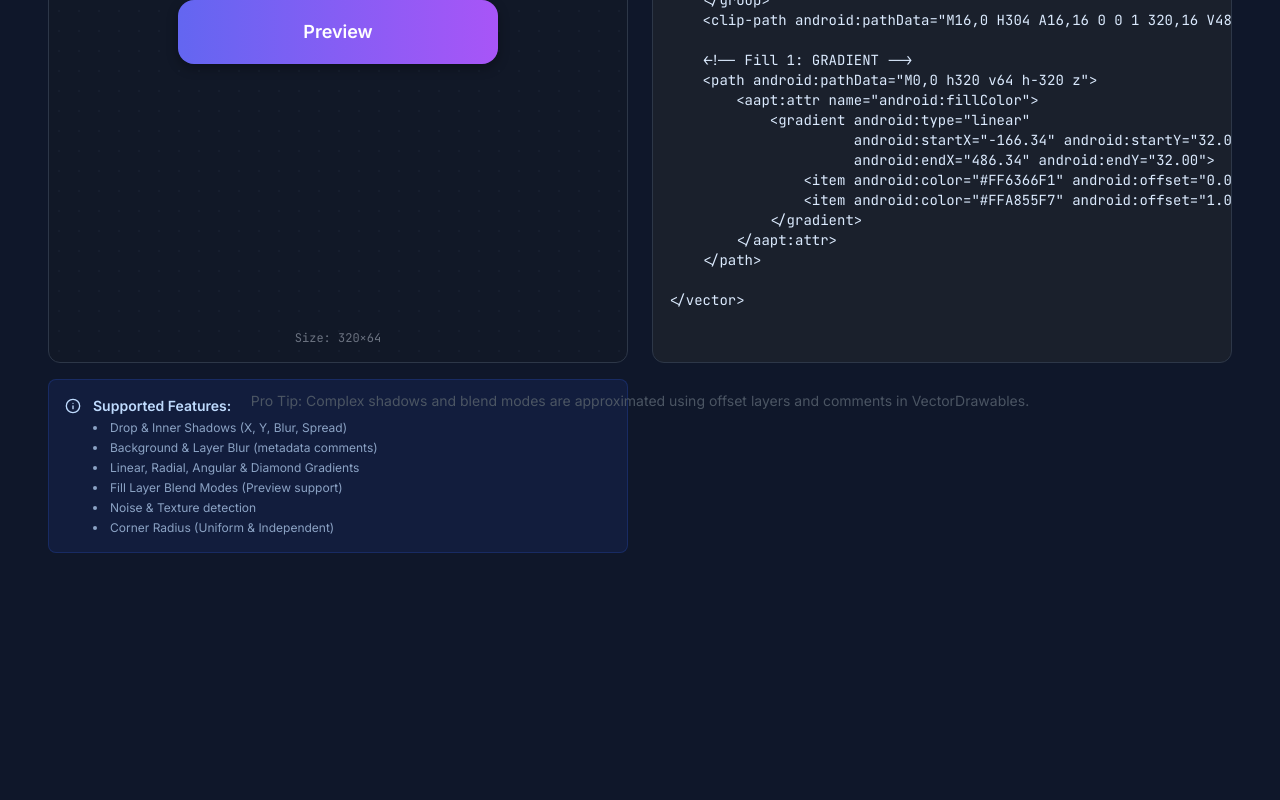
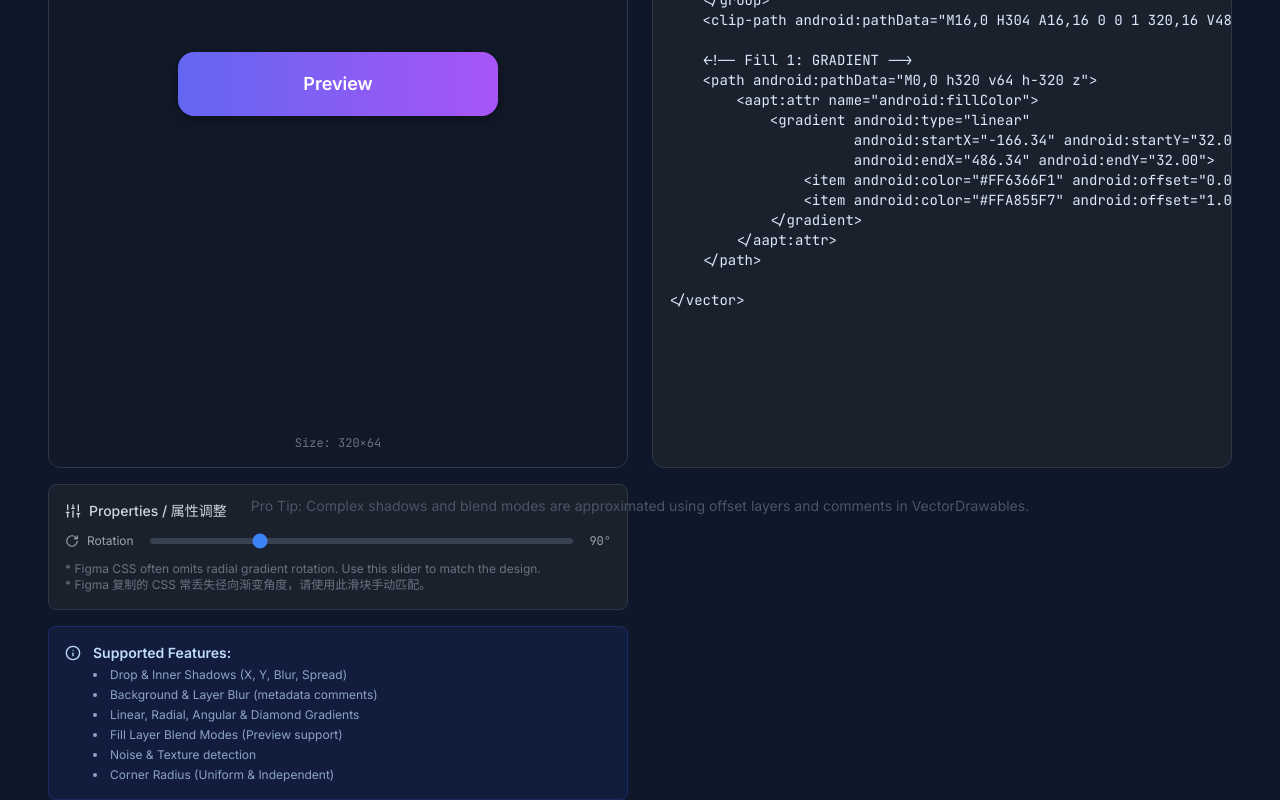
Before and after one commit to ZhaoDesign/Figma-to-Android-XML, a React (Vite) app: page / in a window 1280 px wide. Shown: the part 524-1324 px from the top of the page. Before the commit the page ends 1077 px from the top, so only its background shows below. Built offline with nearby package versions, Linux system fonts and the light colour scheme.

Commit message:
修复径向渐变支持多角度旋转

```diff
--- a/App.tsx
+++ b/App.tsx
@@ -1,7 +1,8 @@
+
 import React, { useState, useEffect, useCallback } from 'react';
-import { Palette, Info, Languages } from 'lucide-react';
+import { Palette, Info, Languages, Sliders, RotateCw } from 'lucide-react';
 import { INITIAL_DATA } from './constants';
-import { FigmaLayer } from './types';
+import { FigmaLayer, Gradient } from './types';
 import { parseClipboardData } from './services/parser';
 import { generateAndroidXML } from './services/androidGenerator';
 import { PreviewCanvas } from './components/PreviewCanvas';
@@ -45,8 +46,6 @@ const App: React.FC = () => {
     }
 
     // Validation:
-    // We used to check for ':' or ';', but users might paste raw "linear-gradient(...)"
-    // So we perform a looser check.
     const likelyCSS =
        textToParse.includes(':') ||
        textToParse.includes('gradient') ||
@@ -60,9 +59,6 @@ const App: React.FC = () => {
 
     try {
       const parsed = parseClipboardData(textToParse);
-      // We check if we got meaningful data (width/height are defaults if parse fails completely,
-      // but usually we want at least a fill or a corner radius changed?)
-      // Actually, parseClipboardData always returns a fallback object.
       if (parsed) {
         setLayerData(parsed);
       } else {
@@ -80,6 +76,27 @@ const App: React.FC = () => {
       document.removeEventListener('paste', handlePaste);
     };
   }, [handlePaste]);
+
+  // Handle manual gradient rotation update
+  const updateGradientAngle = (angle: number) => {
+    setLayerData(prev => {
+      const newFills = [...prev.fills];
+      // Try to find the first visible gradient
+      const gradIndex = newFills.findIndex(f => f.type === 'gradient' && f.visible);
+      if (gradIndex !== -1) {
+        const grad = newFills[gradIndex].value as Gradient;
+        newFills[gradIndex] = {
+          ...newFills[gradIndex],
+          value: { ...grad, angle: angle }
+        };
+      }
+      return { ...prev, fills: newFills };
+    });
+  };
+
+  // Get current active gradient angle
+  const activeGradient = layerData.fills.find(f => f.type === 'gradient' && f.visible);
+  const currentAngle = activeGradient ? (activeGradient.value as Gradient).angle || 0 : 0;
 
   return (
     <div className="min-h-screen p-6 md:p-12 flex flex-col gap-8 max-w-7xl mx-auto">
@@ -120,6 +137,35 @@ const App: React.FC = () => {
 
           <PreviewCanvas data={layerData} label={t.previewOverlay} />
 
+          {/* Manual Controls Panel */}
+          {activeGradient && (
+            <div className="bg-gray-850 border border-gray-750 p-4 rounded-lg space-y-3">
+               <div className="flex items-center gap-2 text-sm text-gray-300 font-medium">
+                  <Sliders size={16} />
+                  <span>Properties / 属性调整</span>
+               </div>
+               <div className="grid grid-cols-[auto_1fr_auto] gap-4 items-center">
+                  <div className="flex items-center gap-2 text-gray-400 text-xs">
+                    <RotateCw size={14} />
+                    <span>Rotation</span>
+                  </div>
+                  <input
+                    type="range"
+                    min="0"
+                    max="360"
+                    value={currentAngle}
+                    onChange={(e) => updateGradientAngle(Number(e.target.value))}
+                    className="h-1.5 bg-gray-700 rounded-lg appearance-none cursor-pointer accent-blue-500 w-full"
+                  />
+                  <span className="text-xs font-mono text-gray-400 min-w-[3ch]">{Math.round(currentAngle)}°</span>
+               </div>
+               <p className="text-xs text-gray-500 mt-2">
+                 * Figma CSS often omits radial gradient rotation. Use this slider to match the design. <br/>
+                 * Figma 复制的 CSS 常丢失径向渐变角度，请使用此滑块手动匹配。
+               </p>
+            </div>
+          )}
+
           <div className="bg-blue-900/20 border border-blue-900/50 p-4 rounded-lg flex gap-3 text-blue-200 text-sm">
              <Info className="shrink-0 mt-0.5" size={16} />
              <div>
--- a/components/PreviewCanvas.tsx
+++ b/components/PreviewCanvas.tsx
@@ -54,27 +54,36 @@ export const PreviewCanvas: React.FC<Props> = ({ data, label }) => {
       const centerX = g.center?.x ?? 50;
       const centerY = g.center?.y ?? 50;
 
-      // --- 径向渐变 (Radial) 修复逻辑 ---
+      // --- 径向渐变 (Radial) ---
       if (g.type === GradientType.Radial) {
-        // 直接使用 CSS 原生的径向渐变语法，支持椭圆尺寸
-        // 语法: radial-gradient(宽度半径 高度半径 at 位置, 颜色停止点)
+        // 由于 CSS radial-gradient 不支持旋转，我们必须旋转整个 div
         const sizeX = g.size?.x ?? 50;
         const sizeY = g.size?.y ?? 50;
 
-        const background = `radial-gradient(${sizeX}% ${sizeY}% at ${centerX}% ${centerY}%, ${stopsStr})`;
+        // 我们创建一个更大的 div 来确保旋转时覆盖整个区域
+        const rotation = g.angle || 0;
+        const scale = 2.0; // 放大以防旋转后出现边缘
+
+        const background = `radial-gradient(${sizeX}% ${sizeY}% at 50% 50%, ${stopsStr})`;
 
         return (
           <div key={index} style={{
             position: 'absolute',
-            inset: 0,
-            background: background,
+            left: `${centerX}%`,
+            top: `${centerY}%`,
+            width: '100%',
+            height: '100%',
+            transform: `translate(-50%, -50%) rotate(${rotation}deg) scale(${scale})`,
+            transformOrigin: '50% 50%',
             opacity: fill.opacity ?? 1,
-            mixBlendMode: (fill.blendMode || 'normal') as any
-          }} />
+            mixBlendMode: (fill.blendMode || 'normal') as any,
+          }}>
+              <div style={{ width: '100%', height: '100%', background: background }} />
+          </div>
         );
       }
 
-      // --- 角度渐变 (Angular) 保持原有正确逻辑 ---
+      // --- 角度渐变 (Angular) ---
       if (g.type === GradientType.Angular) {
         let scaleY = (data.height / data.width);
         if (g.size && g.size.x !== 0) {
--- a/services/androidGenerator.ts
+++ b/services/androidGenerator.ts
@@ -116,10 +116,14 @@ export const generateAndroidXML = (layer: FigmaLayer): string => {
                     scaleY = vertRadiusPx / horizRadiusPx;
                 }
 
+                // 关键修复：添加 android:rotation，允许径向渐变倾斜
+                const rotation = g.angle || 0;
+
                 xml += `    <group android:pivotX="${centerX.toFixed(2)}" android:pivotY="${centerY.toFixed(2)}"\n`;
+                xml += `           android:rotation="${rotation.toFixed(2)}"\n`;
                 xml += `           android:scaleY="${scaleY.toFixed(6)}">\n`;
-                // 增大覆盖矩形，防止在大缩放比例下边缘被切断
-                const fillSize = baseRadius * 8;
+
+                const fillSize = baseRadius * 8; // 放大绘制区域以防止旋转后边缘穿帮
                 xml += `        <path android:pathData="M${(centerX - fillSize).toFixed(1)},${(centerY - fillSize).toFixed(1)} h${(fillSize * 2).toFixed(1)} v${(fillSize * 2).toFixed(1)} h-${(fillSize * 2).toFixed(1)} z">\n`;
                 xml += `            <aapt:attr name="android:fillColor">\n`;
                 xml += `                <gradient android:type="radial"\n`;
@@ -133,7 +137,7 @@ export const generateAndroidXML = (layer: FigmaLayer): string => {
                 xml += `        </path>\n`;
                 xml += `    </group>\n`;
             } else if (g.type === GradientType.Angular) {
-                // --- 角度渐变 (ANGULAR) - 保持正确逻辑 ---
+                // --- 角度渐变 (ANGULAR) ---
                 let scaleY = h / w;
                 if (g.size && g.size.x !== 0) {
                     scaleY = (g.size.y / g.size.x) * (h / w);
--- a/services/parser.ts
+++ b/services/parser.ts
@@ -59,8 +59,6 @@ const parseGradient = (gradientStr: string): Gradient | null => {
       const atMatch = firstPartLower.match(/at\s+([\d.]+)%\s+([\d.]+)%/);
       if (atMatch) center = { x: parseFloat(atMatch[1]), y: parseFloat(atMatch[2]) };
 
-      // Conic gradient 的第一部分通常是配置，所以停止点从索引 1 开始
-      // 除非第一部分就是颜色（非常罕见，通常 Figma 都会带 from/at）
       if (firstPartLower.includes('from') || firstPartLower.includes('at')) {
           stopsStartIndex = 1;
       }
@@ -71,79 +69,55 @@ const parseGradient = (gradientStr: string): Gradient | null => {
           stopsStartIndex = 1;
       }
   } else if (isRadial) {
-      // 修复逻辑：更稳健地解析 Figma 的径向渐变语法
-      // 常见格式: "48.14% 50% at 50% 50%" 或 "at 50% 50%"
-
-      // 只要包含 " at "，我们就认为第一部分是参数定义，而不是颜色
+      // 径向渐变解析
       if (firstPartLower.includes(' at ') || firstPartLower.startsWith('at ')) {
           stopsStartIndex = 1;
-
-          // 分割尺寸和位置
-          // 格式: [size part] at [position part]
           const atIndex = firstPartLower.indexOf('at');
           const sizeStr = firstPartLower.substring(0, atIndex).trim();
-          const posStr = firstPartLower.substring(atIndex + 2).trim(); // +2 for length of "at"
+          const posStr = firstPartLower.substring(atIndex + 2).trim();
 
-          // 提取尺寸 (例如: "48.14% 50%")
           const sizeMatches = sizeStr.match(/([\d.]+)%/g);
           if (sizeMatches && sizeMatches.length >= 2) {
-             // 移除 % 后转数字
-             size = {
-                 x: parseFloat(sizeMatches[0]),
-                 y: parseFloat(sizeMatches[1])
-             };
+             size = { x: parseFloat(sizeMatches[0]), y: parseFloat(sizeMatches[1]) };
           } else if (sizeMatches && sizeMatches.length === 1) {
-             // 只有一个值，则通常用于圆形，宽高一致
              const val = parseFloat(sizeMatches[0]);
              size = { x: val, y: val };
           }
 
-          // 提取位置 (例如: "50% 50%")
           const posMatches = posStr.match(/([\d.]+)%/g);
           if (posMatches && posMatches.length >= 2) {
-              center = {
-                  x: parseFloat(posMatches[0]),
-                  y: parseFloat(posMatches[1])
-              };
+              center = { x: parseFloat(posMatches[0]), y: parseFloat(posMatches[1]) };
           }
       } else {
-          // 尝试匹配没有 "at" 但开头是百分比的情况 (罕见，但为了保险)
           const pureSizeMatch = firstPartLower.match(/^([\d.]+)%\s+([\d.]+)%$/);
           if (pureSizeMatch) {
              stopsStartIndex = 1;
              size = { x: parseFloat(pureSizeMatch[1]), y: parseFloat(pureSizeMatch[2]) };
           }
       }
+      // CSS 不支持径向渐变角度，所以这里默认为 0，稍后由 UI 手动控制
+      angle = 0;
   }
 
   const stops: ColorStop[] = [];
   const rawStops = parts.slice(stopsStartIndex);
 
   rawStops.forEach((part, index) => {
-    // Regex to capture color and optional position
-    // 允许颜色值中包含括号 (例如 rgba)
     const match = part.trim().match(/^([\s\S]+?)(?:\s+(-?[\d.]+(?:%|px|deg|))|)$/);
     if (match) {
       let colorStr = match[1].trim();
       let posVal = match[2];
       let position = 0;
 
-      // 过滤掉因为解析错误导致的非颜色字符串
-      if (colorStr.includes(' at ') || colorStr.length > 50) {
-          return;
-      }
+      if (colorStr.includes(' at ') || colorStr.length > 50) return;
 
       if (posVal) {
-          // --- 关键修复：处理单位 ---
           const isDegrees = posVal.includes('deg');
           const val = parseFloat(posVal);
 
           if (isDegrees) {
-              // 将角度转换为百分比： (角度 / 360) * 100
-              // 例如：360deg -> 100%, 78.76deg -> 21.87%
               position = (val / 360) * 100;
           } else {
-              // 默认为百分比或像素（像素在此语境下通常也按数值处理）
               position = val;
           }
       } else {
--- a/types.ts
+++ b/types.ts
@@ -14,7 +14,7 @@ export interface ColorStop {
 export interface Gradient {
   type: GradientType;
   stops: ColorStop[];
-  angle?: number;
+  angle?: number; // Linear: direction; Angular: start angle; Radial: rotation angle
   center?: { x: number; y: number };
   size?: { x: number; y: number }; // Percentage values for elliptical axes
   rawGeometry?: string;
```
